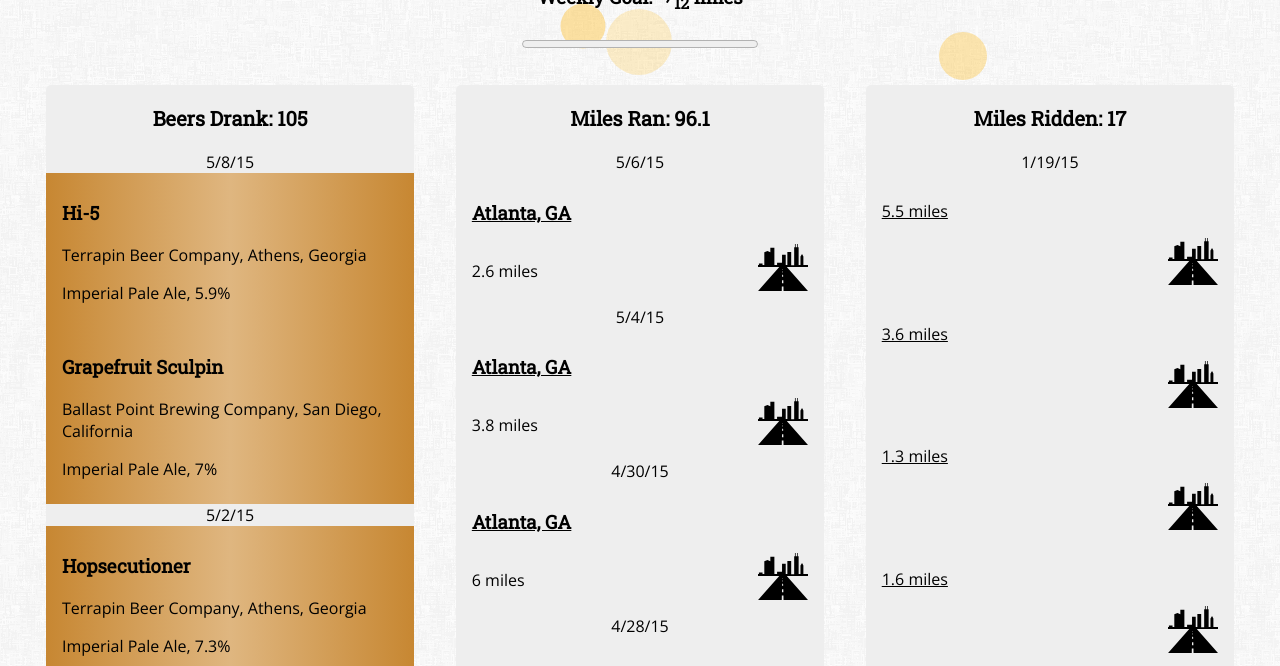
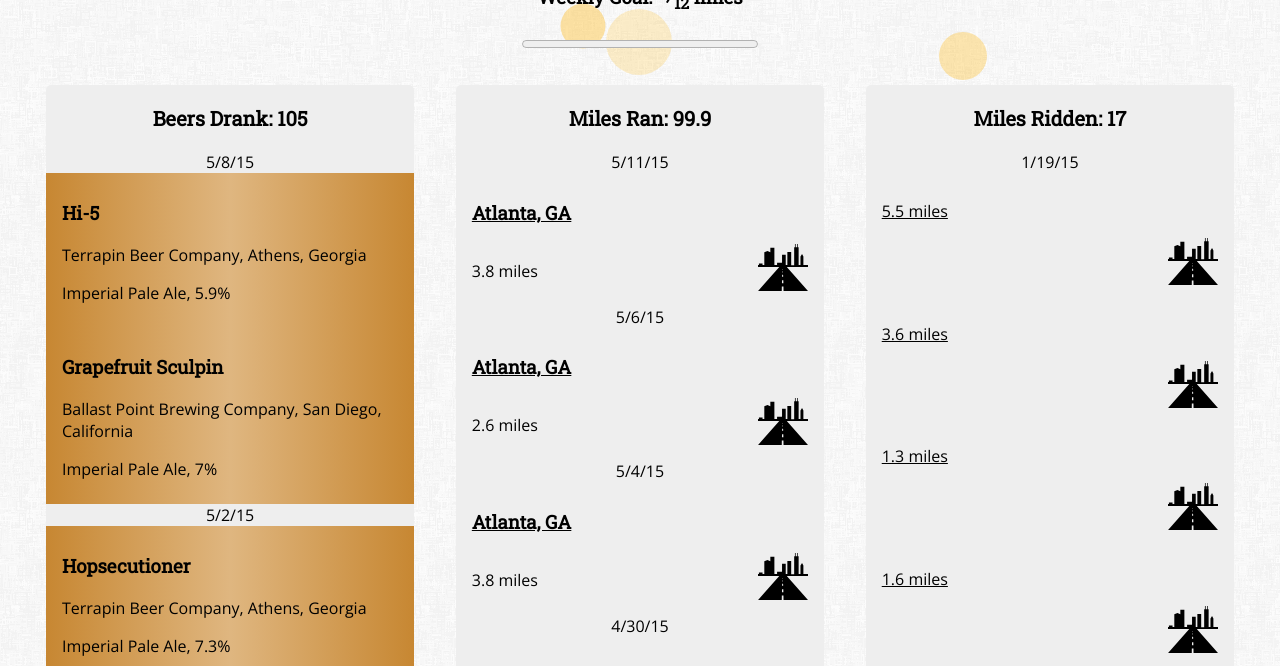
Before and after one commit to rhewitt22/beer-run, a Jekyll site: the page built from index.html, in a window 1280 px wide and 900 px high. Shown: the part 204-870 px from the top of the window. Built offline with Jekyll 4.4.1, drawn with Linux system fonts in a browser that asks for light colours; nearby versions of some CDN libraries.

Commit message:
Updated run.yml

```diff
--- a/_data/run.yml
+++ b/_data/run.yml
@@ -1,3 +1,10 @@
+- date: 5/11/15
+  distance: 3.8
+  type: city
+  location: "Atlanta, GA"
+  strava: https://www.strava.com/activities/302725355
+  shoes:
+    brand: Merrel
 
 - date: 5/6/15
   distance: 2.6
```
